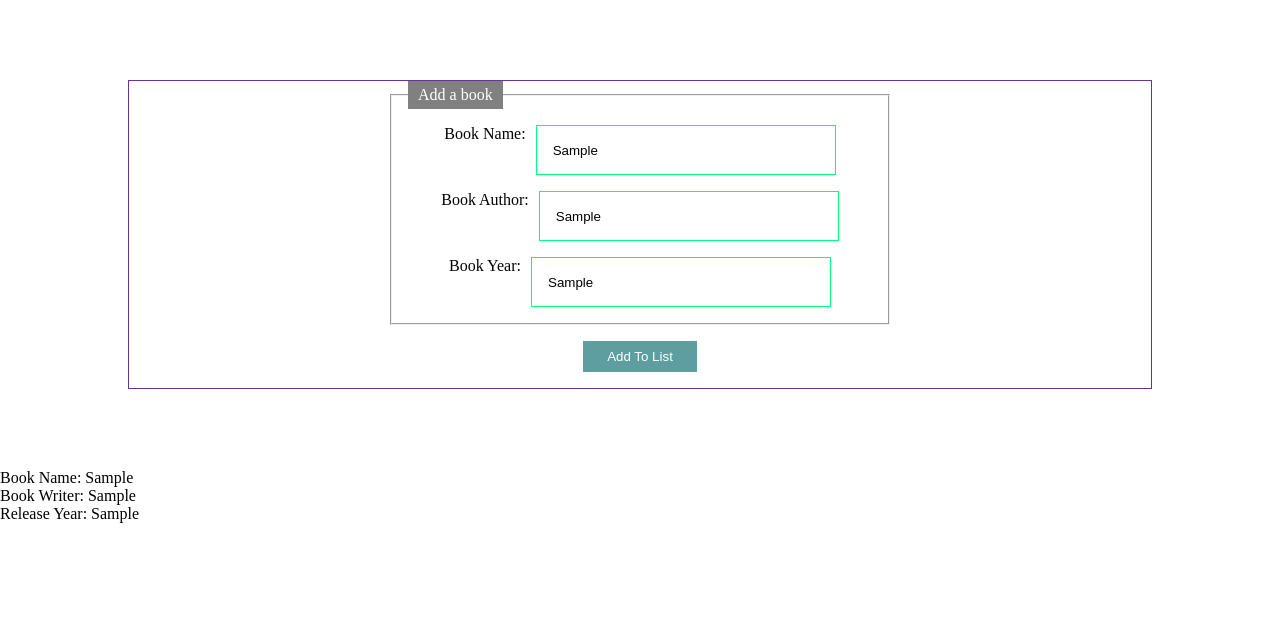
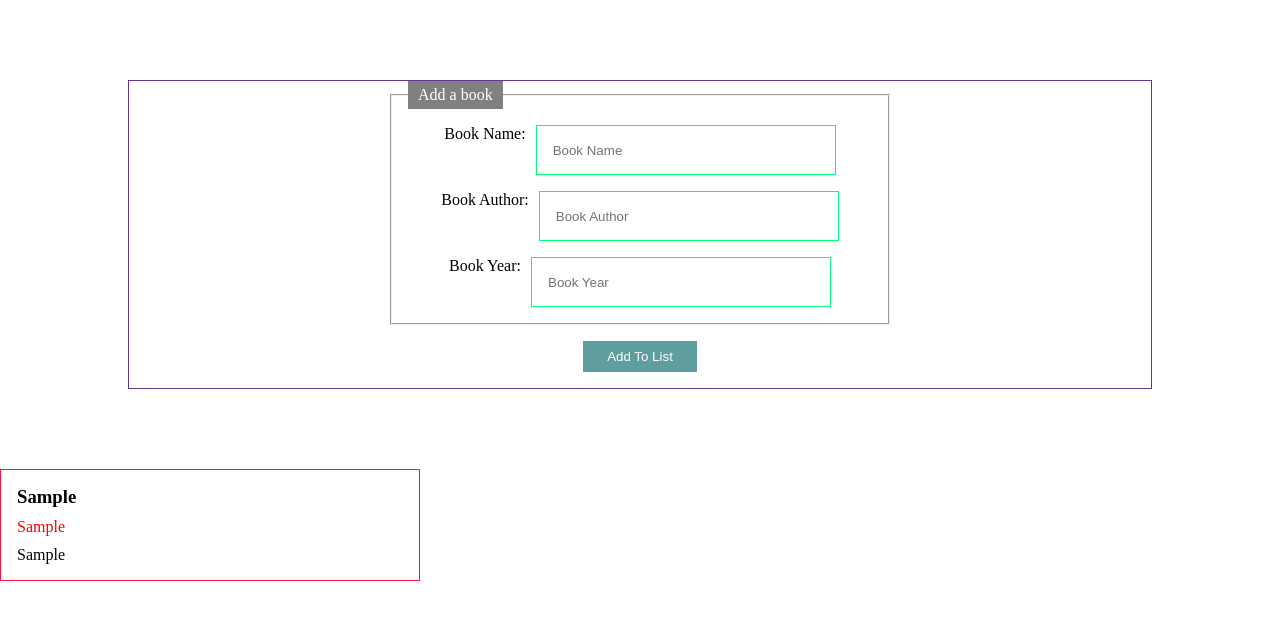
Before and after one commit to RakibRahman/book-list, a plain HTML site: page index.html in a window 1280 px wide. Both pictures are taken after typing "Sample", "Sample", "Sample" into the empty fields and a click on the input "Add To List". Drawn offline with Linux system fonts and the light colour scheme.

Commit message:
code updated

```diff
--- a/app.js
+++ b/app.js
@@ -5,16 +5,31 @@ const bookYear = form.bookYear;
 const submit = form.submit;
 const output = document.querySelector("#output");
 
-function getBook(e) {
-  e.preventDefault();
+const books = [];
+
+const addBooks = (name, author, year) => {
+  books.push({ name: name, author: author, year: year });
+  return { name, author, year };
+};
+
+const generateBooks = ({ name, author, year }) => {
   output.innerHTML += `
 
-    <ul>
-        <li>Book Name: ${bookName.value}</li>
-        <li>Book Writer: ${bookAuthor.value}</li>
-        <li>Release Year: ${bookYear.value}</li>
+     <div class="bookList">
+     <h3>${name}</h3>
+     <p>${author}</p>
+     <p>${year}</p>
+     </div>
+  `;
+};
+books.forEach(generateBooks); //loop through each book object and push it onto the innerHTML
 
-    </ul>
-`;
+function generateData(e) {
+  e.preventDefault();
+  const newBook = addBooks(bookName.value, bookAuthor.value, bookYear.value);
+  generateBooks(newBook);
+  bookYear.value = "";
+  bookName.value = "";
+  bookAuthor.value = "";
 }
-submit.addEventListener("click", getBook);
+form.addEventListener("submit", generateData);
--- a/style.css
+++ b/style.css
@@ -33,6 +33,7 @@ form input[type="submit"] {
   color: white;
   padding: 0.5rem 1.5rem;
   border: transparent;
+  cursor: pointer;
 }
 #bookInfo legend {
   background-color: gray;
@@ -44,3 +45,17 @@ form input[type="submit"] {
   justify-content: space-around;
   gap: 10px;
 }
+#output {
+  display: grid;
+  grid-template-columns: 1fr 1fr 1fr;
+  grid-template-rows: 1fr 1fr 1fr;
+  gap: 10px;
+}
+.bookList {
+  padding: 1rem;
+  border: 1px solid #f14;
+}
+.bookList p:nth-child(2) {
+  margin: 10px 0;
+  color: red;
+}
```
